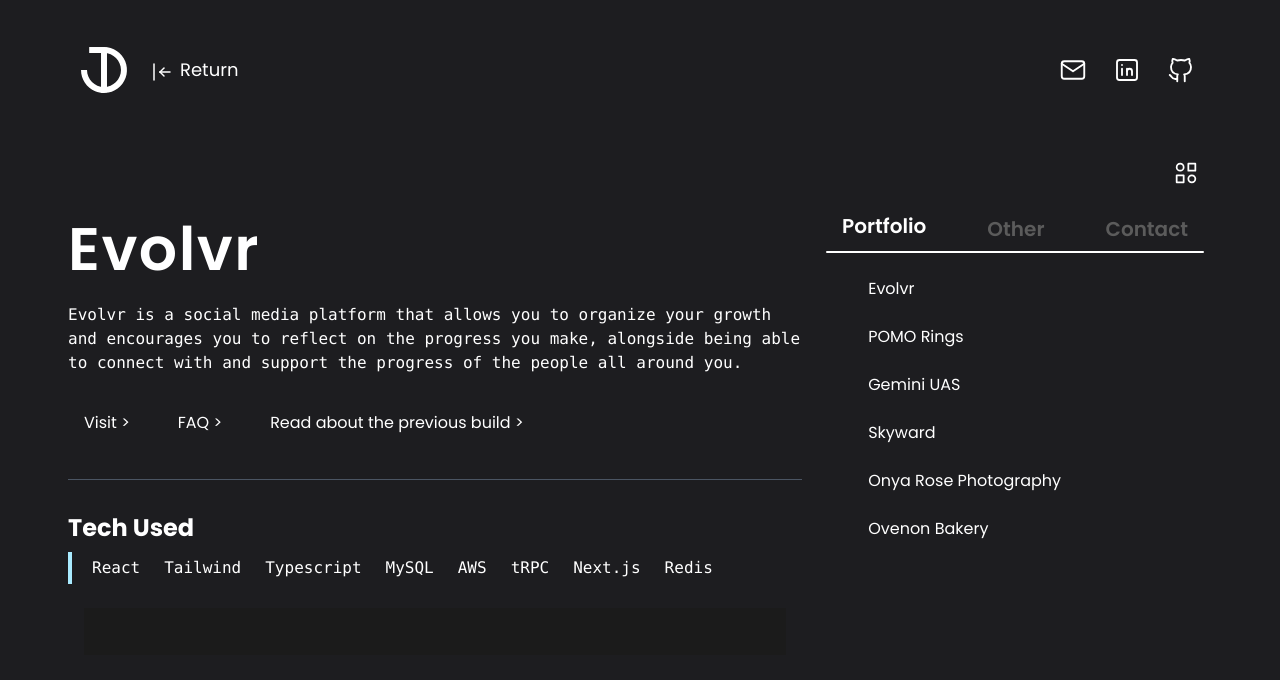
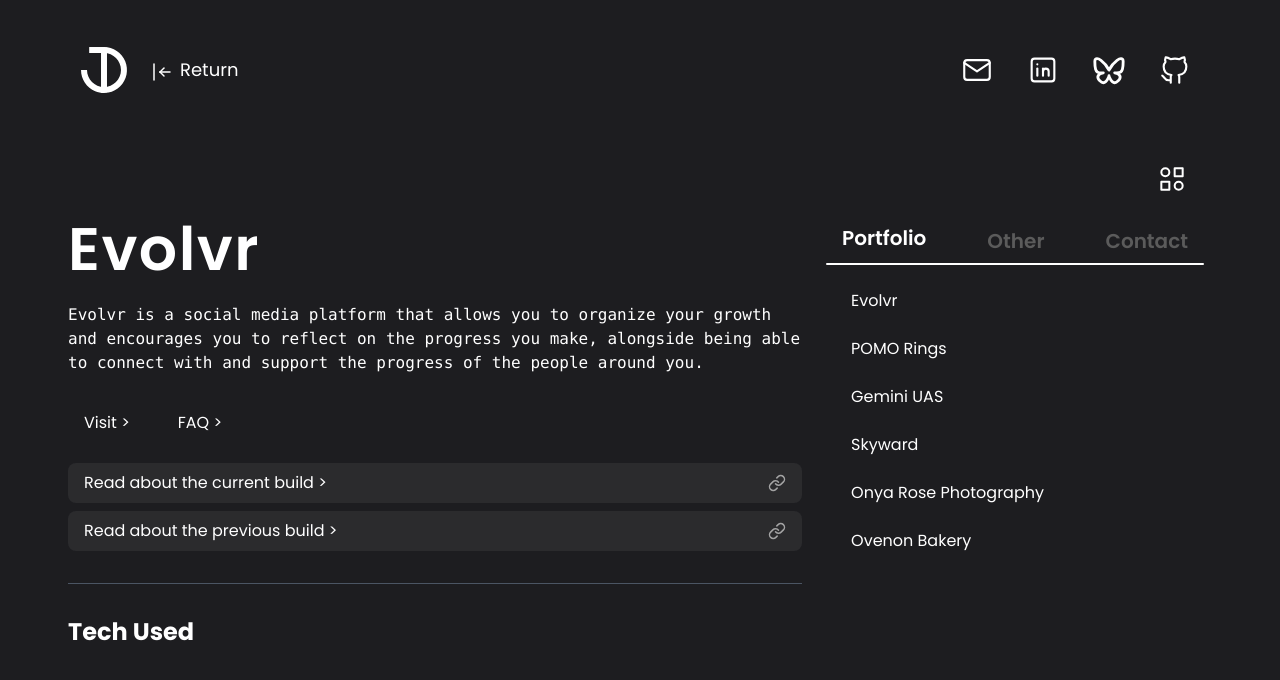
Before and after one commit to boonaki/portfolioV3, a Next.js app: page /evolvr in a window 1280 px wide. Shown: the top 680 px of the page. Built offline with nearby package versions, Linux system fonts and the light colour scheme.

Commit message:
minor updates

```diff
--- a/src/components/external.js
+++ b/src/components/external.js
@@ -2,15 +2,15 @@
 const ExternalLinks = () => {
     return (
         <>
-            <a href="mailto:joshdurrett17@gmail.com" className="mx-2" title="to: joshdurrett17@gmail.com">
-                <svg xmlns="http://www.w3.org/2000/svg" className="icon icon-tabler icon-tabler-mail md:w-[38px] md:h-[38px] transition p-1 hover:bg-[#333] rounded-lg" width="34" height="34" viewBox="0 0 24 24" strokeWidth="1.5" stroke="#ffffff" fill="none" strokeLinecap="round" strokeLinejoin="round">
+            <a href="mailto:joshdurrett17@gmail.com" className="button-icon" title="to: joshdurrett17@gmail.com">
+                <svg xmlns="http://www.w3.org/2000/svg" className="icon icon-tabler icon-tabler-mail" width="34" height="34" viewBox="0 0 24 24" strokeWidth="1.5" stroke="currentColor" fill="none" strokeLinecap="round" strokeLinejoin="round">
                     <path stroke="none" d="M0 0h24v24H0z" fill="none" />
                     <rect x="3" y="5" width="18" height="14" rx="2" />
                     <polyline points="3 7 12 13 21 7" />
                 </svg>
             </a>
-            <a href="https://www.linkedin.com/in/joshdurrett/" className="mx-2" title="Linkedin">
-                <svg xmlns="http://www.w3.org/2000/svg" className="icon icon-tabler icon-tabler-brand-linkedin md:w-[38px] md:h-[38px] transition p-1 hover:bg-[#333] rounded-lg" width="34" height="34" viewBox="0 0 24 24" strokeWidth="1.5" stroke="#FFFFFF" fill="none" strokeLinecap="round" strokeLinejoin="round">
+            <a href="https://www.linkedin.com/in/joshdurrett/" className="button-icon" title="LinkedIn">
+                <svg xmlns="http://www.w3.org/2000/svg" className="icon icon-tabler icon-tabler-brand-linkedin" width="34" height="34" viewBox="0 0 24 24" strokeWidth="1.5" stroke="currentColor" fill="none" strokeLinecap="round" strokeLinejoin="round">
                     <path stroke="none" d="M0 0h24v24H0z" fill="none" />
                     <rect x="4" y="4" width="16" height="16" rx="2" />
                     <line x1="8" y1="11" x2="8" y2="16" />
@@ -19,8 +19,13 @@ const ExternalLinks = () => {
                     <path d="M16 16v-3a2 2 0 0 0 -4 0" />
                 </svg>
             </a>
-            <a href="https://github.com/boonaki" className="mx-2" title="Github">
-                <svg xmlns="http://www.w3.org/2000/svg" className="icon icon-tabler icon-tabler-brand-github md:w-[38px] md:h-[38px] transition p-1 hover:bg-[#333] rounded-lg" width="34" height="34" viewBox="0 0 24 24" strokeWidth="1.5" stroke="#FFFFFF" fill="none" strokeLinecap="round" strokeLinejoin="round">
+            <a href="https://bsky.app/profile/boonaki.bsky.social" className="button-icon" title="Bluesky">
+                <svg xmlns="http://www.w3.org/2000/svg" viewBox="0 0 24 24" fill="none" stroke="currentColor" stroke-linecap="round" stroke-linejoin="round" width="34" height="34" stroke-width="2">
+                    <path d="M6.335 5.144c-1.654 -1.199 -4.335 -2.127 -4.335 .826c0 .59 .35 4.953 .556 5.661c.713 2.463 3.13 2.75 5.444 2.369c-4.045 .665 -4.889 3.208 -2.667 5.41c1.03 1.018 1.913 1.59 2.667 1.59c2 0 3.134 -2.769 3.5 -3.5c.333 -.667 .5 -1.167 .5 -1.5c0 .333 .167 .833 .5 1.5c.366 .731 1.5 3.5 3.5 3.5c.754 0 1.637 -.571 2.667 -1.59c2.222 -2.203 1.378 -4.746 -2.667 -5.41c2.314 .38 4.73 .094 5.444 -2.369c.206 -.708 .556 -5.072 .556 -5.661c0 -2.953 -2.68 -2.025 -4.335 -.826c-2.293 1.662 -4.76 5.048 -5.665 6.856c-.905 -1.808 -3.372 -5.194 -5.665 -6.856z"></path>
+                </svg>
+            </a>
+            <a href="https://github.com/boonaki" className="button-icon" title="Github">
+                <svg xmlns="http://www.w3.org/2000/svg" className="icon icon-tabler icon-tabler-brand-github" width="34" height="34" viewBox="0 0 24 24" strokeWidth="1.5" stroke="currentColor" fill="none" strokeLinecap="round" strokeLinejoin="round">
                     <path stroke="none" d="M0 0h24v24H0z" fill="none" />
                     <path d="M9 19c-4.3 1.4 -4.3 -2.5 -6 -3m12 5v-3.5c0 -1 .1 -1.4 -.5 -2c2.8 -.3 5.5 -1.4 5.5 -6a4.6 4.6 0 0 0 -1.3 -3.2a4.2 4.2 0 0 0 -.1 -3.2s-1.1 -.3 -3.5 1.3a12.3 12.3 0 0 0 -6.2 0c-2.4 -1.6 -3.5 -1.3 -3.5 -1.3a4.2 4.2 0 0 0 -.1 3.2a4.6 4.6 0 0 0 -1.3 3.2c0 4.6 2.7 5.7 5.5 6c-.6 .6 -.6 1.2 -.5 2v3.5" />
                 </svg>
--- a/src/components/menuoptions.js
+++ b/src/components/menuoptions.js
@@ -3,12 +3,12 @@ import Link from 'next/link'
 
 const MenuOptions = ({ menuOpts }) => {
    return (
-      <div className="px-4 w-5/6 flex flex-col items-start">
+      <div className="px-4 w-11/12 flex flex-col items-start">
          {menuOpts.map(e => (
                e.type === "int" ?
-               <Link href={e.url} key={e.url} className="my-1 p-2 w-full rounded hover:bg-[#5353534a] transition">{e.title}</Link>
+               <Link href={e.url} key={e.url} className="my-1 p-2 w-full rounded hover:bg-[#5353534a] hover:text-accent transition">{e.title}</Link>
                :
-               <a href={e.url} key={e.url} className="my-1 p-2 w-full rounded hover:bg-[#5353534a] transition">{e.title}</a>
+               <a href={e.url} key={e.url} className="my-1 p-2 w-full rounded hover:bg-[#5353534a] hover:text-accent transition">{e.title}</a>
             )
          )}
       </div>
--- a/src/components/navbar.js
+++ b/src/components/navbar.js
@@ -32,15 +32,15 @@ const Navbar = (props) => {
          ]} />
          break;
       case 3:
-         elem = <MenuOptions menuOpts={[{ url: 'mailto:joshdurrett17@gmail.com', 'title': 'Email', type: 'ext' }, { url: 'https://github.com/boonaki', 'title': 'Github', type: 'ext' }, { url: 'https://twitter.com/durrettjosh', 'title': 'Twitter', type: 'ext' }, { url: 'https://linkedin.com/in/joshdurrett', 'title': 'LinkedIn', type: 'ext' }]} />
+         elem = <MenuOptions menuOpts={[{ url: 'mailto:joshdurrett17@gmail.com', 'title': 'Email', type: 'ext' }, { url: 'https://github.com/boonaki', 'title': 'Github', type: 'ext' }, { url: 'https://bsky.app/profile/boonaki.bsky.social', 'title': 'Bluesky', type: 'ext' }, { url: 'https://linkedin.com/in/joshdurrett', 'title': 'LinkedIn', type: 'ext' }]} />
          break;
    }
 
    return (
       <section className='flex justify-center md:flex-col md:justify-start mt-8 md:mt-0'>
          <div className='w-full justify-end px-4 hidden md:flex'>
-            <button onClick={() => props.handleMenu()} className='p-1 hover:bg-[#333] rounded' title={props.isOpen ? 'Close Menu' : 'Open Menu'}>
-               <svg xmlns="http://www.w3.org/2000/svg" className="icon icon-tabler icon-tabler-category-2" width="28" height="28" viewBox="0 0 24 24" strokeWidth="1.5" stroke="#ffffff" fill="none" strokeLinecap="round" strokeLinejoin="round">
+            <button onClick={() => props.handleMenu()} className='button-icon' title={props.isOpen ? 'Close Menu' : 'Open Menu'}>
+               <svg xmlns="http://www.w3.org/2000/svg" className="icon icon-tabler icon-tabler-category-2" width="32" height="32" viewBox="0 0 24 24" strokeWidth="1.5" stroke="currentColor" fill="none" strokeLinecap="round" strokeLinejoin="round">
                   <path stroke="none" d="M0 0h24v24H0z" fill="none" />
                   <path d="M14 4h6v6h-6z" />
                   <path d="M4 14h6v6h-6z" />
--- a/src/pages/evolvr.js
+++ b/src/pages/evolvr.js
@@ -15,13 +15,22 @@ const Evolvr = () => {
                   <h1 className='detail-heading'>Evolvr</h1>
                   <div className="">
                      <div className='font-mono'>
-                        <p>Evolvr is a social media platform that allows you to organize your growth and encourages you to reflect on the progress you make, alongside being able to connect with and support the progress of the people all around you.</p>
+                        <p>Evolvr is a social media platform that allows you to organize your growth and encourages you to reflect on the progress you make, alongside being able to connect with and support the progress of the people around you.</p>
                         <br />
                      </div>
                      <div className="flex flex-wrap">
                         <a href="https://evolvr.ink" className="button-primary mr-4">Visit &gt;</a>
                         <a href="https://evolvr.ink/faq" className="button-secondary mr-4">FAQ &gt;</a>
-                        <a href="https://github.com/boonaki/progress#progressio" className="button-secondary">Read about the previous build &gt;</a>
+                     </div>
+                     <div className='w-full space-y-2 mt-4'>
+                        <a href="https://www.evolvr.ink/post/clrhoulp10001t50q24rv4uaj" className="button-secondary button-info group">
+                           <span>Read about the current build &gt;</span>
+                           <svg xmlns="http://www.w3.org/2000/svg" width="18" height="18" viewBox="0 0 24 24" fill="none" stroke="currentColor" stroke-width="2" stroke-linecap="round" stroke-linejoin="round" class="lucide lucide-link stroke-neutral-400 group-hover:stroke-accent"><path d="M10 13a5 5 0 0 0 7.54.54l3-3a5 5 0 0 0-7.07-7.07l-1.72 1.71"/><path d="M14 11a5 5 0 0 0-7.54-.54l-3 3a5 5 0 0 0 7.07 7.07l1.71-1.71"/></svg>
+                        </a>
+                        <a href="https://github.com/boonaki/progress#progressio" className="button-secondary button-info group">
+                           <span>Read about the previous build &gt;</span>
+                           <svg xmlns="http://www.w3.org/2000/svg" width="18" height="18" viewBox="0 0 24 24" fill="none" stroke="currentColor" stroke-width="2" stroke-linecap="round" stroke-linejoin="round" class="lucide lucide-link stroke-neutral-400 group-hover:stroke-accent"><path d="M10 13a5 5 0 0 0 7.54.54l3-3a5 5 0 0 0-7.07-7.07l-1.72 1.71"/><path d="M14 11a5 5 0 0 0-7.54-.54l-3 3a5 5 0 0 0 7.07 7.07l1.71-1.71"/></svg>
+                        </a>
                      </div>
                   </div>
                </div>
--- a/src/pages/pomorings.js
+++ b/src/pages/pomorings.js
@@ -19,7 +19,7 @@ const Evolvr = () => {
                     <div>
                         <div className="font-mono">
                             <p>Capture and leverage your focus with a simple pomodoro timer application designed to highlight the two essential modes of thinking: <strong>focused</strong> and <strong>diffused</strong>.</p><br />
-                            <p>These two modes are proposed by Barbara Oakley in her book <a className='link' href="https://barbaraoakley.com/books/a-mind-for-numbers/">"A Mind for Numbers"</a>.</p>
+                            <p>These two modes are proposed by Dr. Barbara Oakley in her book <a className='link' href="https://barbaraoakley.com/books/a-mind-for-numbers/">"A Mind for Numbers"</a>.</p>
                             <br />
                         </div>
                         <div className="">
--- a/src/styles/globals.css
+++ b/src/styles/globals.css
@@ -44,10 +44,19 @@ body {
 
 @layer components {
     .button-primary {
-        @apply my-1 hover:underline block bg-[#a9ebff] text-black md:text-white md:bg-transparent md:hover:bg-[#a9ebff] hover:text-black rounded-full py-2 px-4 transition;
+        @apply my-1 hover:underline block bg-accent text-black md:text-white md:bg-transparent md:hover:bg-accent hover:text-black rounded-full py-2 px-4 transition;
     }
     .button-secondary {
-        @apply my-1 hover:underline block bg-neutral-400/30 md:bg-transparent md:hover:bg-neutral-400/25 rounded-full py-2 px-4 transition;
+        @apply my-1 hover:underline block bg-neutral-400/10 md:bg-transparent md:hover:bg-neutral-400/10 rounded-full py-2 px-4 transition;
+    }
+    .button-secondary.button-info {
+        @apply rounded-lg bg-neutral-400/10 flex items-center justify-between;
+    }
+    .button-secondary.button-info > svg {
+        @apply transition;
+    }
+    .button-icon {
+        @apply hover:text-accent mx-1 md:mx-2 transition p-2 hover:bg-neutral-400/10 rounded-lg;
     }
     .detail-view-container {
         @apply h-full md:detail-view-height;
@@ -59,7 +68,7 @@ body {
         @apply text-5xl md:text-6xl mb-6 tracking-wide font-semibold hello-in;
     }
     .tech-list {
-        @apply flex my-1 flex-wrap px-2 font-mono border-l-4 border-l-[#a9ebff];
+        @apply flex my-1 flex-wrap px-2 font-mono border-l-4 border-l-accent;
     }
     .tech-list-item {
         @apply mx-3 my-1;
@@ -68,7 +77,7 @@ body {
         @apply h-[1px] w-full bg-gray-600 my-8;
     }
     .link {
-        @apply underline hover:text-[#a9ebff] transition;
+        @apply underline hover:text-accent transition;
     }
 }
 @layer utilities {
--- a/tailwind.config.js
+++ b/tailwind.config.js
@@ -4,7 +4,8 @@ module.exports = {
   theme: {
     extend: {
         colors: {
-            bggray: '#1d1d20'
+            bggray: '#1d1d20',
+            accent: '#a9ebff'
         },
     },
   },
```
Also changed, not shown: src/pages/contact/index.jsx (+8 -5 lines), src/pages/index.js (+10 -8 lines).
